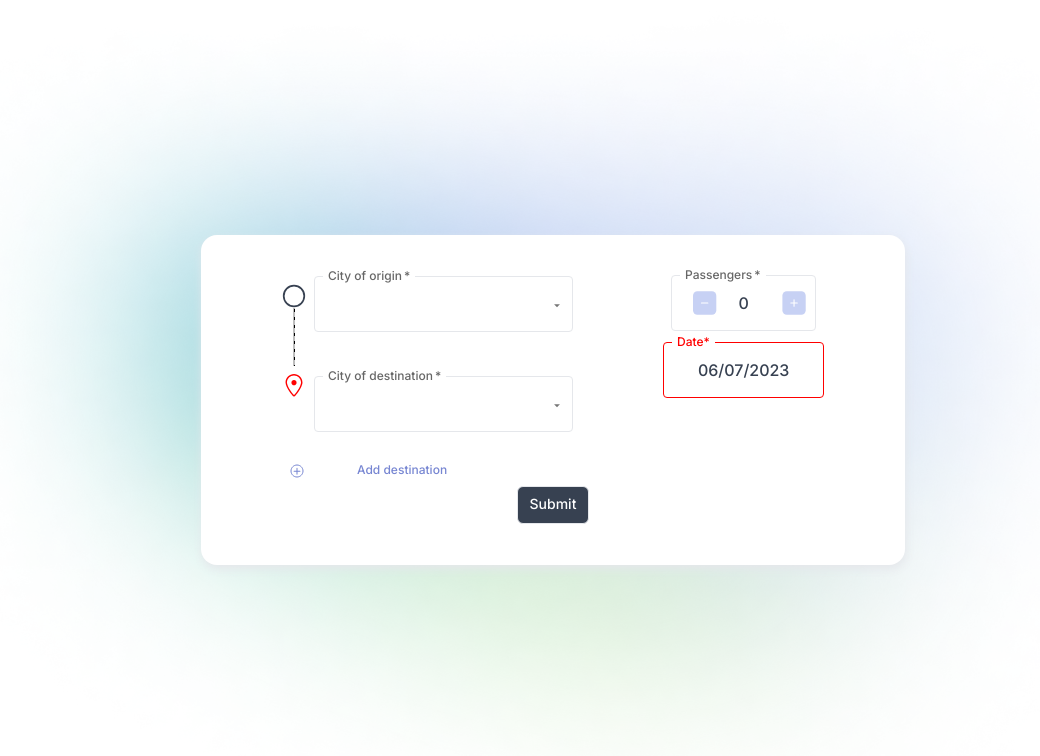
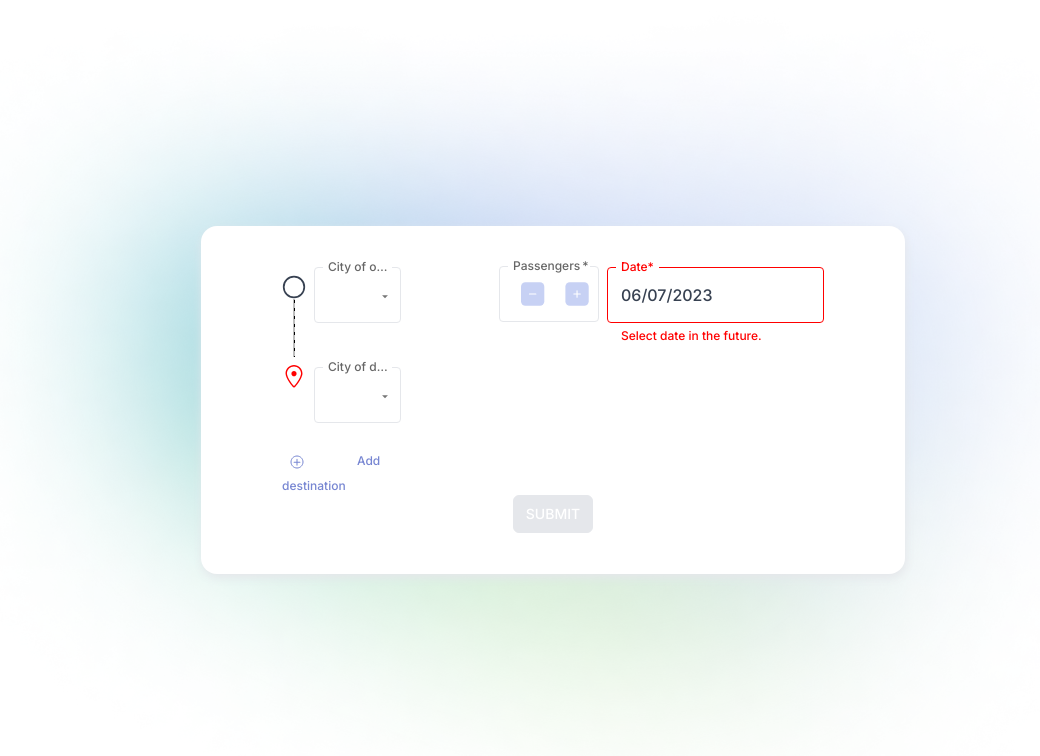
Before and after one commit to pepitz/trip-planner, a React (Create React App) app: page / in a window 1280 px wide. Shown: the top 756 px of the page, without its empty margins (87-1127 px from the left). Built offline with nearby package versions, Linux system fonts and the light colour scheme.

Commit message:
fix: constants

```diff
--- a/src/components/SearchForm/SearchForm.tsx
+++ b/src/components/SearchForm/SearchForm.tsx
@@ -1,6 +1,7 @@
-import { useState } from 'react';
+import { useEffect, useState } from 'react';
 
 import Box from '@mui/material/Box';
+import { Button } from '@mui/material';
 
 import TimeLine from 'components/TravelLine/TravelLine';
 import CityAutocomplete from 'components/CityAutocomplete/CityAutocomplete';
@@ -14,12 +15,21 @@ import useDateSelector from 'components/DateSelector/useDateSelector';
 import './SearchForm.scss';
 
 const SearchForm = () => {
-  const { cities, handleAddCity } = useCityAutocomplete();
+  const { cities, handleAddCity, hasValidCities } = useCityAutocomplete();
   const [numberPassengers, setNumberPassengers] = useState(0);
   const [isPassengersValid, setPassengersValid] = useState(true);
-  const { date, setDate, isDateValid, setDateValid } = useDateSelector();
+  const { date, setDate, isDateValid } = useDateSelector();
+  const [isFormValid, setIsFormValid] = useState(false);
 
   const handleSubmit = () => console.log('paint data');
+
+  useEffect(() => {
+    if (hasValidCities && isPassengersValid && isDateValid) {
+      setIsFormValid(true);
+    } else {
+      setIsFormValid(false);
+    }
+  }, [hasValidCities, isPassengersValid, isDateValid]);
 
   return (
     <Box
@@ -84,21 +94,20 @@ const SearchForm = () => {
                 isPassengersValid={isPassengersValid}
               />
             </Box>
-            <Box className="datepicker">
-              <DateSelector
-                date={date}
-                setDate={setDate}
-                setDateValid={setDateValid}
-                minDate={date}
-              />
-            </Box>
+          </Box>
+          <Box className="datepicker">
+            <DateSelector
+              date={date}
+              setDate={setDate}
+              isDateValid={isDateValid}
+            />
           </Box>
         </Box>
       </form>
       <Box component="section" className="form--submit">
-        <button id="submit-form-button" type="submit">
+        <Button id="submit-form-button" type="submit" disabled={!isFormValid}>
           Submit
-        </button>
+        </Button>
       </Box>
     </Box>
   );
--- a/src/constants/index.ts
+++ b/src/constants/index.ts
@@ -9,6 +9,7 @@ export const MESSAGE_NO_DESTINATION =
   'You must choose the city of destination.';
 export const PASSENGERS = 'Passengers';
 export const MESSAGE_NO_PASSENGERS_SELECTED = 'Select passengers.';
+export const MESSAGE_DATE = 'Select date in the future.';
 
 export const FAIL = 'Fail';
 export const MESSAGE_FAIL = 'Ooops! Failed to search with this keyword.';
--- a/src/types/index.ts
+++ b/src/types/index.ts
@@ -34,6 +34,5 @@ export type TUsePassengersCounter = {
 export interface IDateSelectorProps {
   date: Date;
   setDate: React.Dispatch<React.SetStateAction<Date>>;
-  setDateValid: React.Dispatch<React.SetStateAction<boolean>>;
-  minDate: Date;
+  isDateValid: boolean;
 }
```
